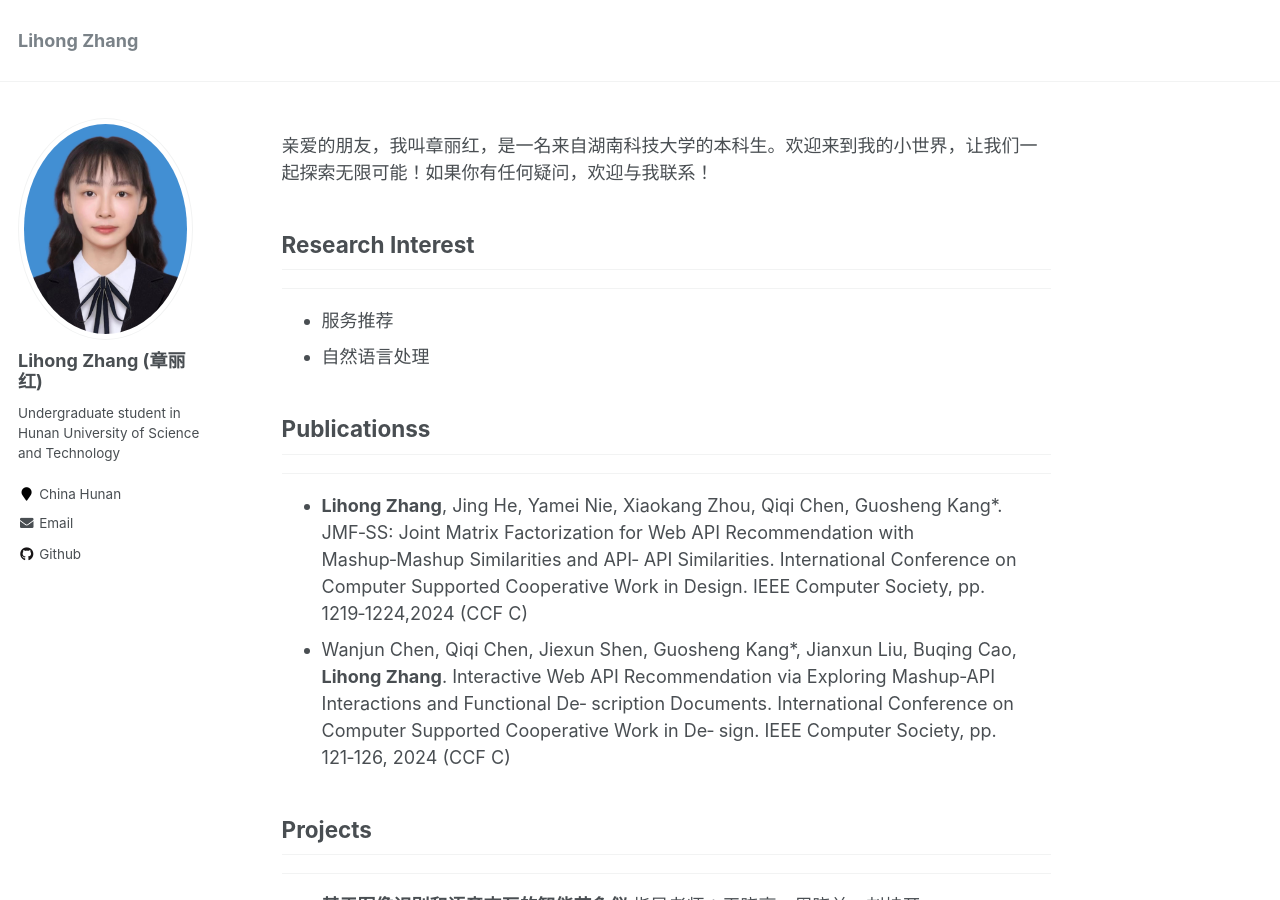
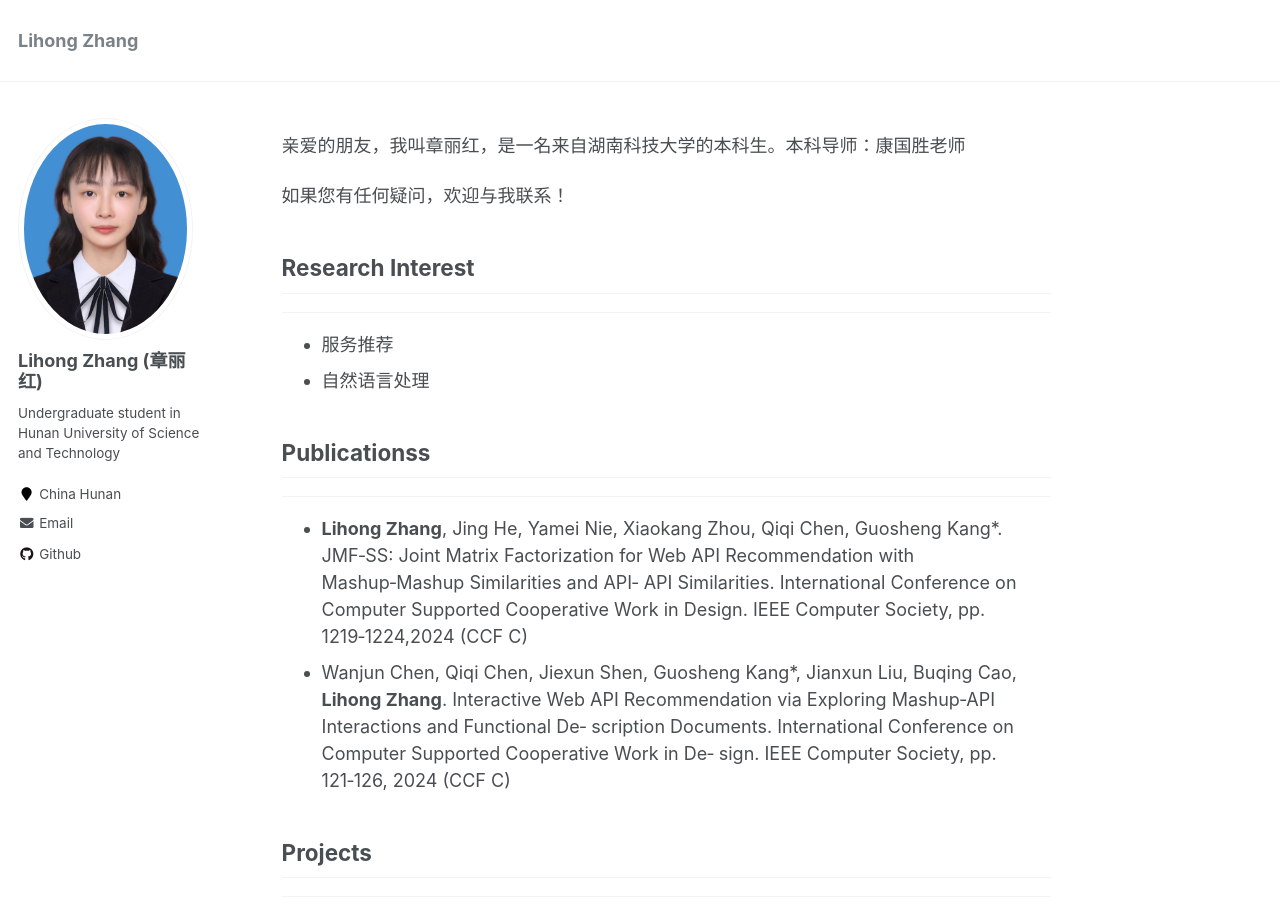
Before and after one commit to ZLihong/zlihong.github.io, a Jekyll site: the page built from _pages/about.md, in a window 1280 px wide and 900 px high. Built offline with Jekyll 4.4.1, drawn with Linux system fonts in a browser that asks for light colours.

Commit message:
Update about.md

```diff
--- a/_pages/about.md
+++ b/_pages/about.md
@@ -7,7 +7,9 @@ redirect_from:
   - /about/
   - /about.html
 ---
-亲爱的朋友，我叫章丽红，是一名来自湖南科技大学的本科生。欢迎来到我的小世界，让我们一起探索无限可能！如果你有任何疑问，欢迎与我联系！
+亲爱的朋友，我叫章丽红，是一名来自湖南科技大学的本科生。本科导师：康国胜老师
+
+如果您有任何疑问，欢迎与我联系！
 
 ## Research Interest
 ------
```
